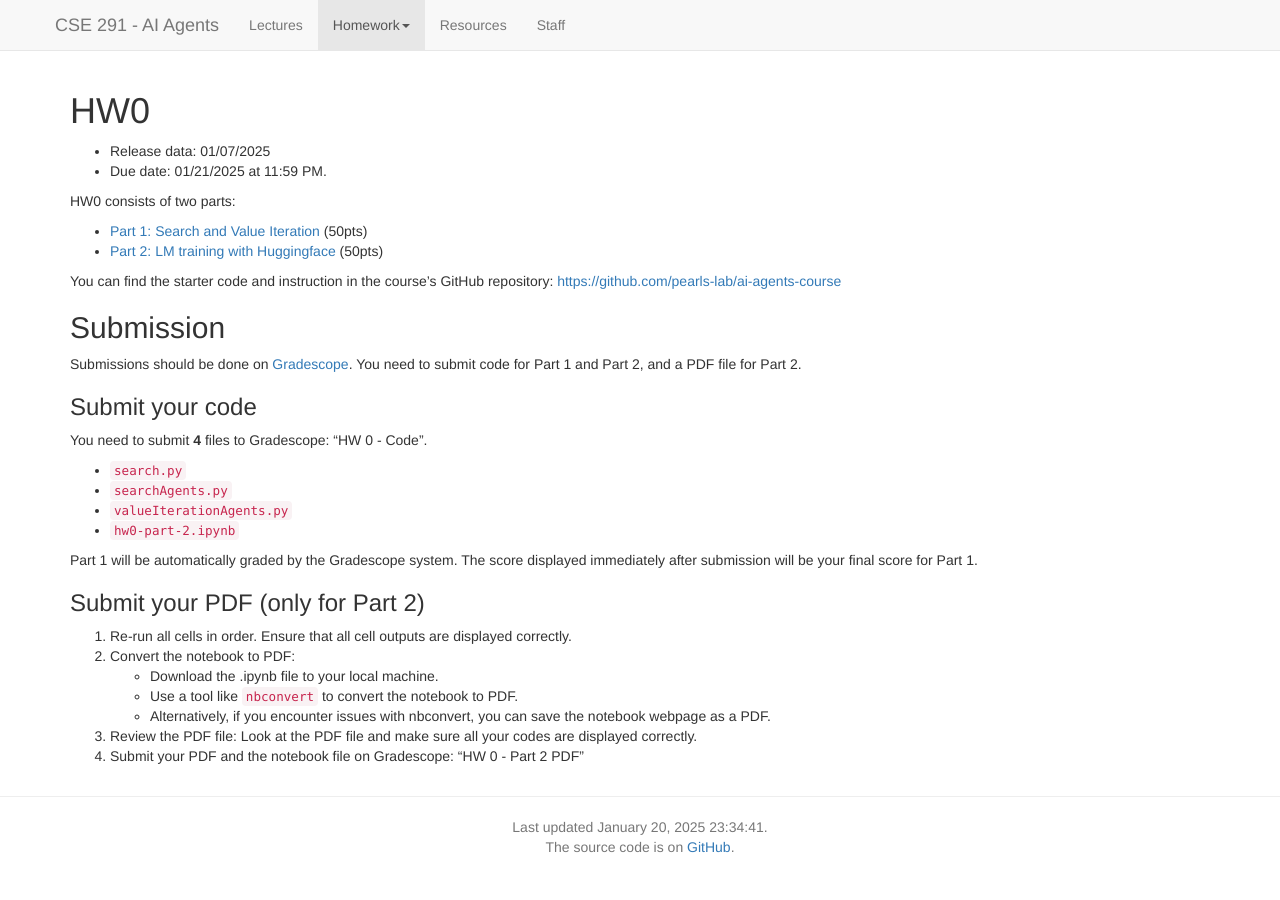
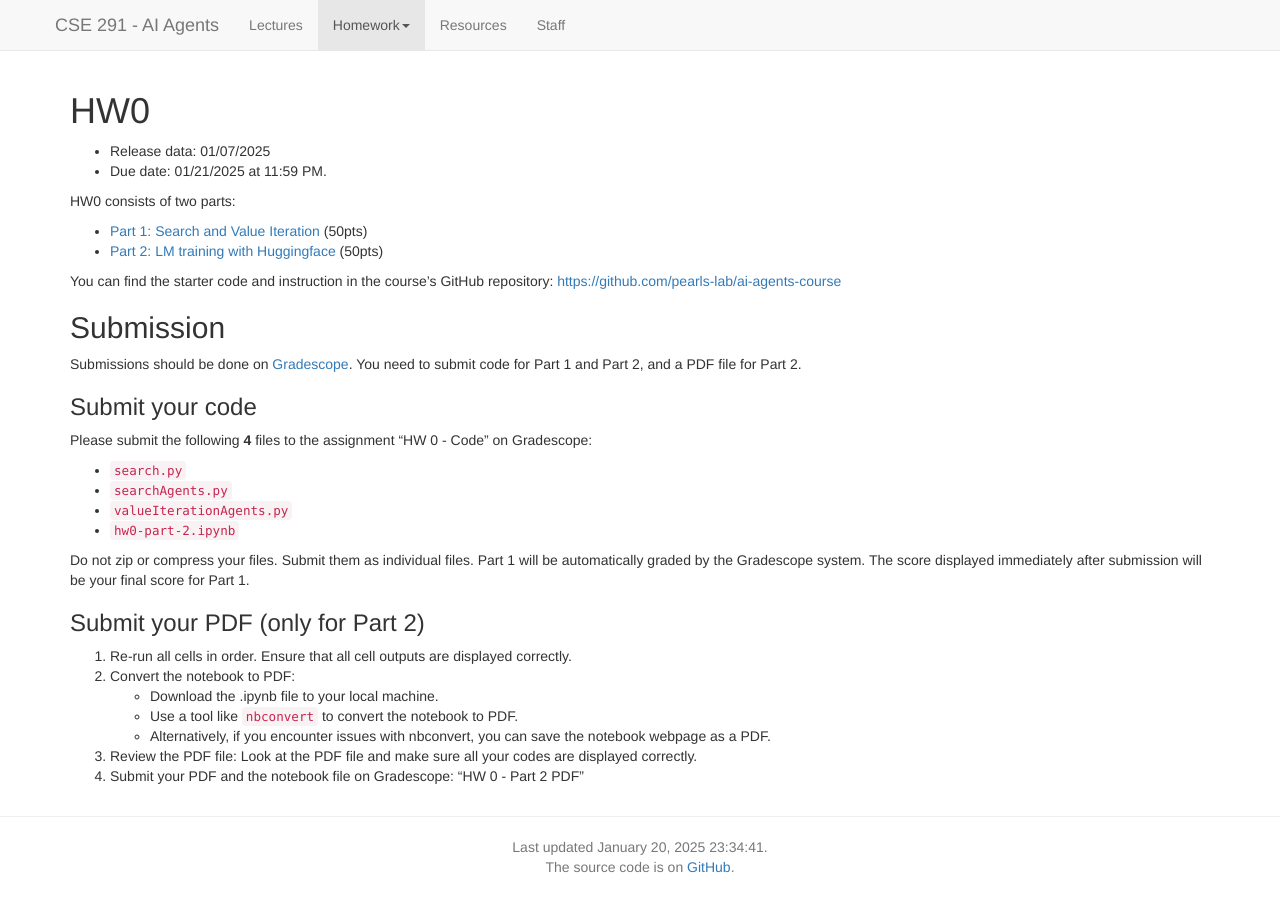
Before and after one commit to nossyd/ai-agents-course, a Jekyll site: the page built from homeworks/hw0/hw0.md, in a window 1280 px wide. Built offline with Jekyll 4.4.1, drawn with Linux system fonts in a browser that asks for light colours; nearby versions of some CDN libraries; a script that is not in the unit is left out.

Commit message:
HW0 - Update the instruction

```diff
--- a/homeworks/hw0/hw0.md
+++ b/homeworks/hw0/hw0.md
@@ -31,14 +31,14 @@ You need to submit code for Part 1 and Part 2, and a PDF file for Part 2.
 
 ### Submit your code
 
-You need to submit **4** files to Gradescope: "HW 0 - Code".
+Please submit the following **4** files to the assignment "HW 0 - Code" on Gradescope:
 
 - `search.py`
 - `searchAgents.py`
 - `valueIterationAgents.py`
 - `hw0-part-2.ipynb`
 
-Part 1 will be automatically graded by the Gradescope system. The score displayed immediately after submission will be your final score for Part 1.
+Do not zip or compress your files. Submit them as individual files. Part 1 will be automatically graded by the Gradescope system. The score displayed immediately after submission will be your final score for Part 1.
 
 ### Submit your PDF (only for Part 2)
 
```
